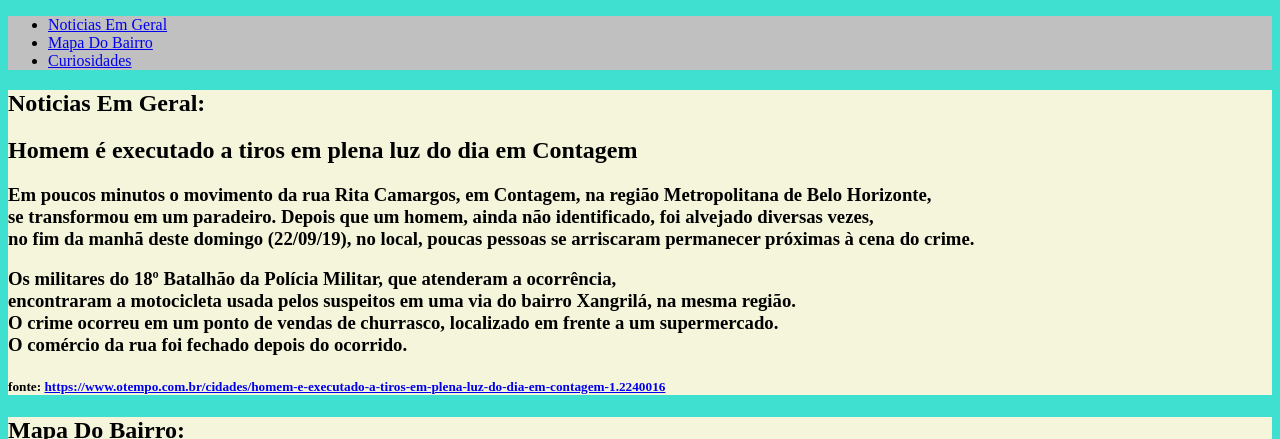
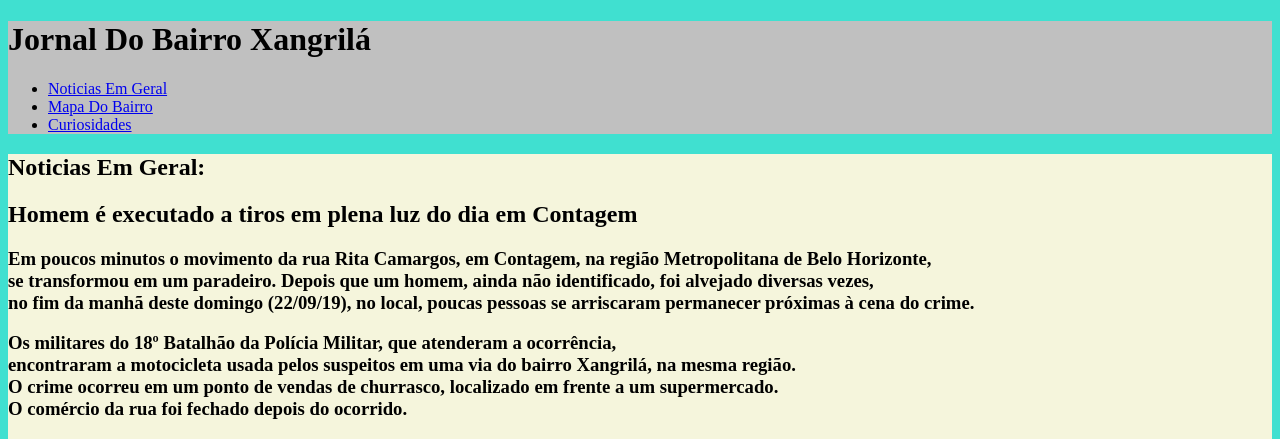
Before and after one commit to MikhaelPaz/Jornal-Do-Bairro-Xangrila, a plain HTML site: page index.html in a window 1280 px wide. Shown: the top 439 px of the page. Drawn offline with Linux system fonts and the light colour scheme.

Commit message:
Update index.html

```diff
--- a/index.html
+++ b/index.html
@@ -4,7 +4,8 @@
     </head>
     <body>
       <header>
-           <nav> <ul> <li><a href="#not">Noticias Em Geral</a></li>
+          <h1 id:"titulo">Jornal Do Bairro Xangrilá</h1>
+          <nav> <ul> <li><a href="#not">Noticias Em Geral</a></li>
         <li><a href="#map">Mapa Do Bairro</a></li>
         <li><a href="#cur">Curiosidades</a></li> </ul> </nav>
      </header>
```
